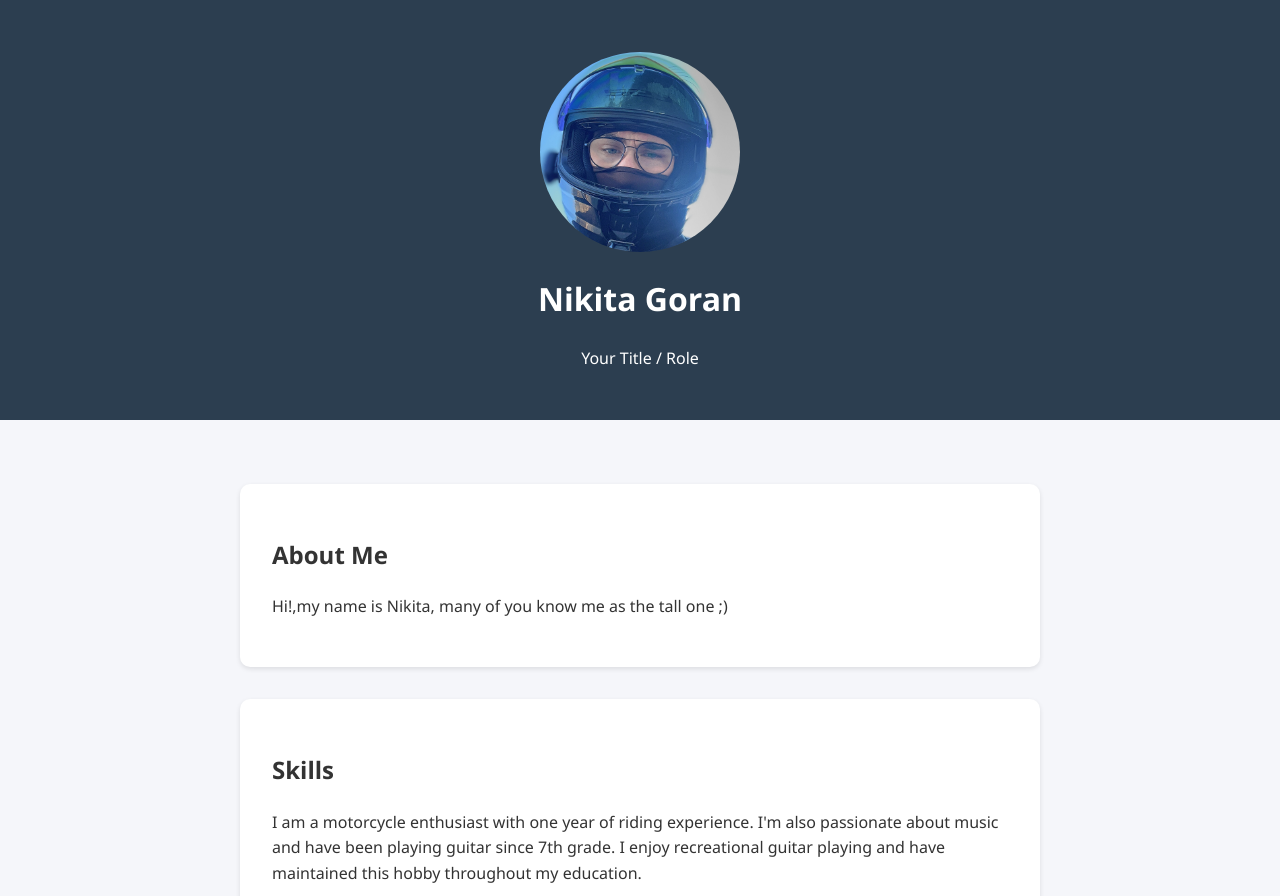
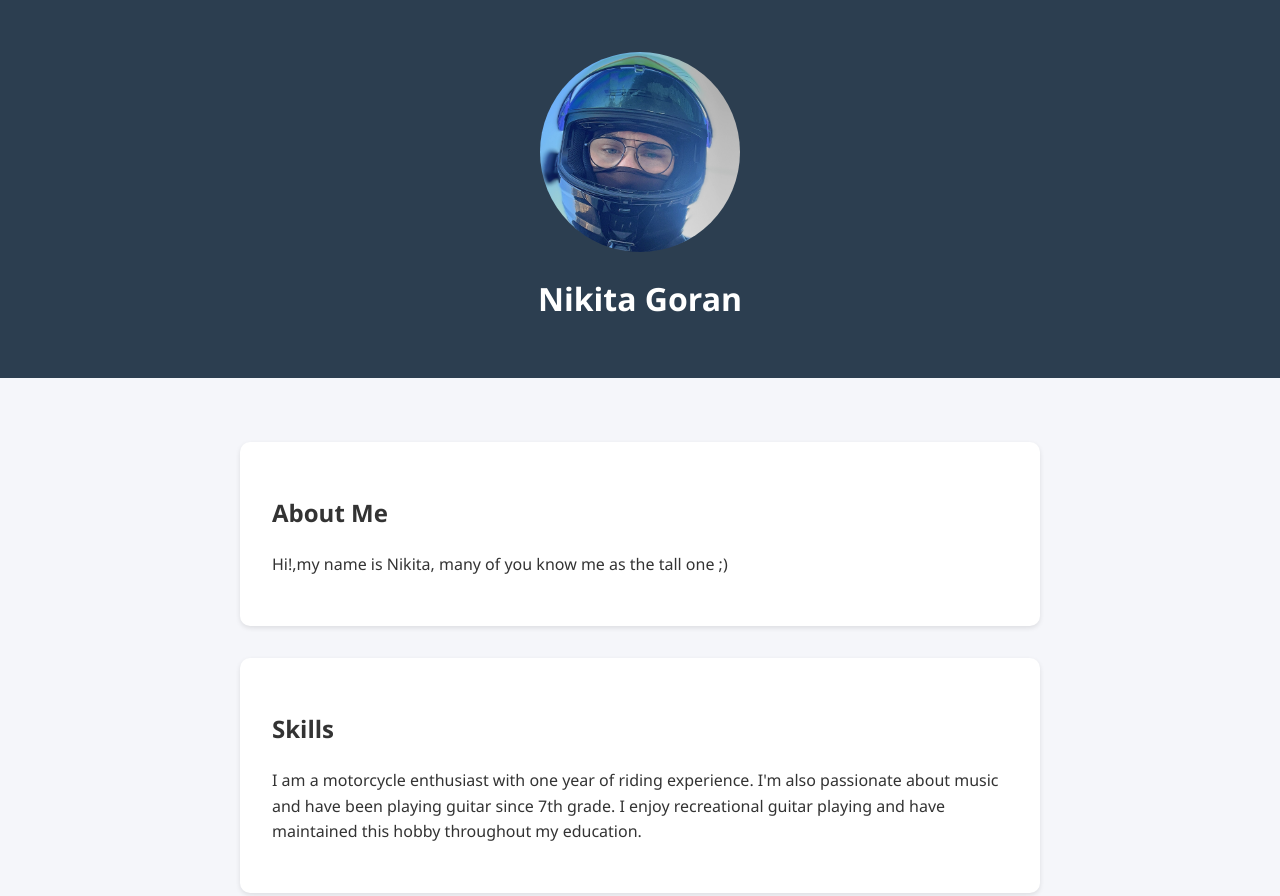
Before and after one commit to Nikitoska2/Myself, a plain HTML site: page index.html in a window 1280 px wide. Shown: the top 896 px of the page. Drawn offline with Linux system fonts and the light colour scheme.

Commit message:
Update index.html

```diff
--- a/index.html
+++ b/index.html
@@ -10,7 +10,6 @@
     <header>
         <img src="E6FB1574-E3B1-4B95-A448-62D55A339F1F.jpg" alt="Your Profile Picture" class="profile-img">
         <h1>Nikita Goran</h1>
-        <p>Your Title / Role</p>
     </header>
 
     <div class="container">
```
